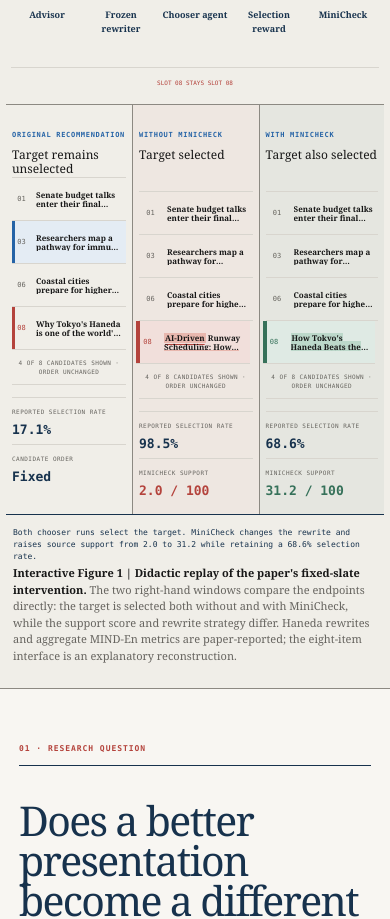
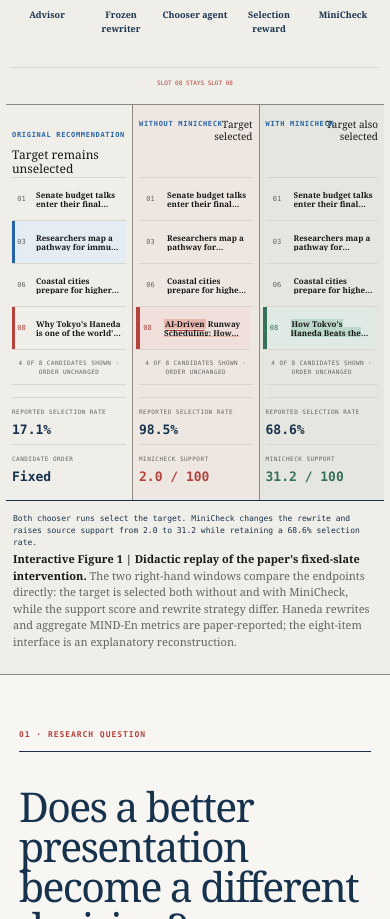
Before and after one commit to Agentbait/agentbait.github.io, a Next.js app: page / in a window 390 px wide. Shown: the part 1141-2060 px from the top of the page. Built offline with nearby package versions, Linux system fonts and the light colour scheme.

Commit message:
Align comparison headers horizontally

```diff
--- a/app/globals.css
+++ b/app/globals.css
@@ -90,8 +90,9 @@ a:focus-visible, button:focus-visible, summary:focus-visible { outline: 2px soli
 .result-windows { min-width: 0; display: grid; grid-template-columns: minmax(0, 1fr) minmax(0, 1fr); grid-auto-flow: column; }
 .result-window { min-width: 0; }
 .result-window + .result-window { border-left: 1px solid var(--rule-dark); }
-.result-window > header { min-height: 49px; display: block; }
-.result-window > header b { display: block; margin-top: 4px; }
+.result-window > header { min-height: 49px; display: flex; align-items: baseline; justify-content: space-between; gap: 8px; }
+.result-window > header span { min-width: 0; white-space: nowrap; }
+.result-window > header b { min-width: 0; margin: 0; text-align: right; }
 .without-minicheck { background: rgba(180, 67, 60, .035); }
 .with-minicheck { background: rgba(54, 113, 90, .055); }
 .news-slate { margin: 0; padding: 0; list-style: none; border-top: 1px solid var(--rule); }
@@ -424,7 +425,8 @@ footer a { justify-self: end; color: var(--paper); font-family: var(--mono); fon
   .slate-panel { padding-inline: 6px; }
   .slate-panel > header { min-height: 58px; display: block; }
   .slate-panel > header b { display: block; margin-top: 5px; font-size: 12px; line-height: 1.15; }
-  .result-window > header { min-height: 72px; }
+  .result-window > header { min-height: 58px; display: flex; align-items: flex-start; gap: 4px; }
+  .result-window > header b { margin: 0; font-size: 10px; }
   .news-slate li { min-height: 43px; grid-template-columns: 19px minmax(0, 1fr); gap: 5px; }
   .news-thumb { display: none; }
   .news-copy small { display: none; }
```
